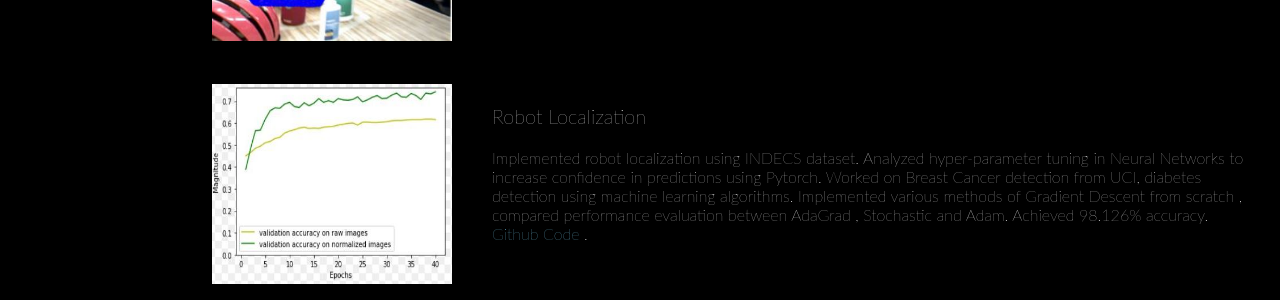
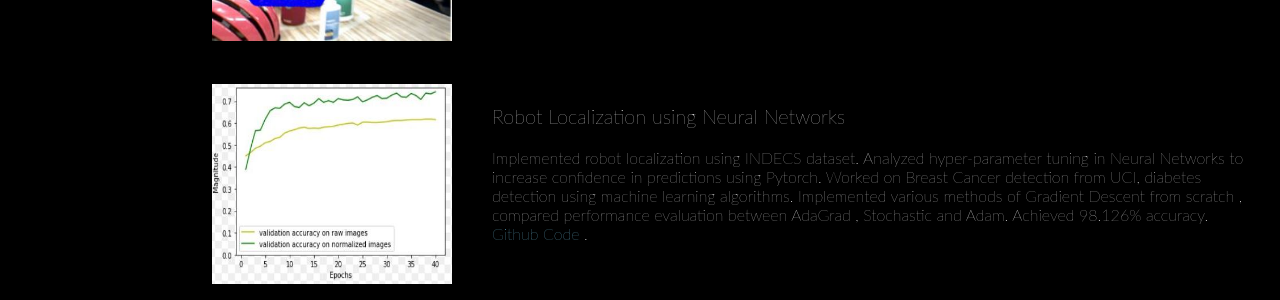
Before and after one commit to sailalitha96/sailalitha96.github.io, a Jekyll site: the page proj.html, which Jekyll copies as it is, in a window 1280 px wide. Shown: the part 1319-1619 px from the top of the page. Built offline with Jekyll 4.4.1, drawn with Linux system fonts in a browser that asks for light colours; nearby versions of some CDN libraries.

Commit message:
added ultrasound proj

```diff
--- a/proj.html
+++ b/proj.html
@@ -98,7 +98,7 @@
 		</div>
               </td>
 	       <td valign="top" width="95%">
-		       <p> Robot Localization</p>
+		       <p> Robot Localization using Neural Networks </p>
 <!-- 		       <p> <a href="https://ed.iitm.ac.in/~robotics_lab/"> SSN </a><br></p> -->
 		       <p2>Implemented robot localization using INDECS dataset. Analyzed hyper-parameter tuning in Neural Networks to increase confidence in predictions using Pytorch.
 			   Worked on Breast Cancer detection from UCI, diabetes detection using machine learning algorithms. Implemented various methods of Gradient Descent from scratch , compared performance evaluation between AdaGrad , Stochastic and Adam. Achieved 98.126% accuracy.
```
